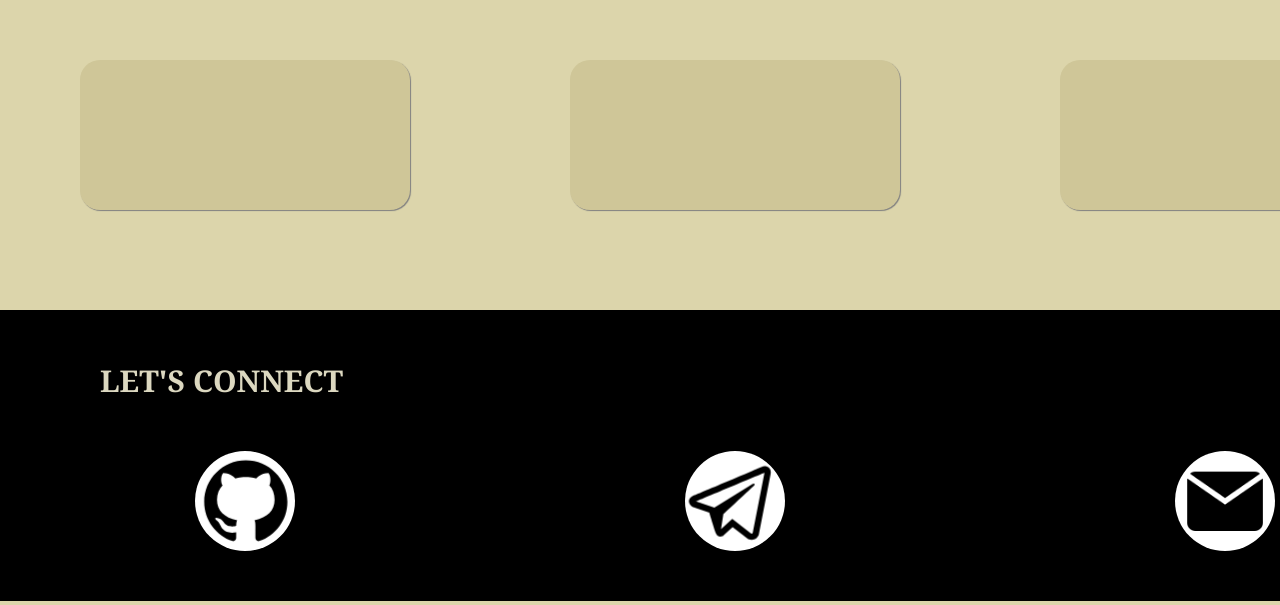
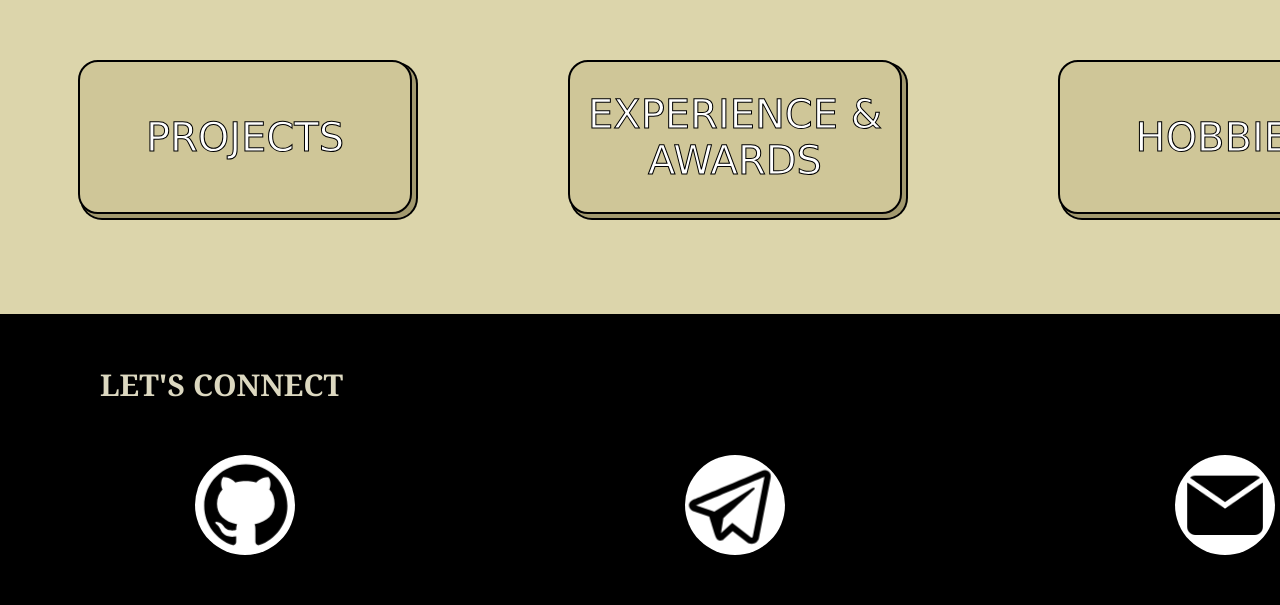
Before and after one commit to NigelYeoTW/nigelyeo, a React (Create React App) app in the folder body/: page / in a window 1280 px wide. Shown: the part 1290-1895 px from the top of the page. Built offline with nearby package versions, Linux system fonts and the light colour scheme.

Commit message:
Touch up selection and animate

```diff
--- a/body/src/MainPageSelection.css
+++ b/body/src/MainPageSelection.css
@@ -12,17 +12,72 @@ div.select {
   width: 330px;
   height: 150px;
   border-radius: 20px;
+  border: 2px solid black;
   display: flex;
   align-items: center;
   justify-content: center;
   background-color: #cfc698;
-  box-shadow: 1px 1px 1px grey;
+  /* box-shadow: 1px 1px 1px grey; */
+  box-shadow: #a2996e 4px 4px 0 0,#000 4px 4px 0 2px;
   cursor: pointer;
+  overflow: hidden;
 }
 
-div.select:hover {
-  transform: scale(1.05);
-  transition: transform 0.3s ease-in-out;
+@keyframes jumping {
+  0% {
+    transform: translate3d(0, 0, 0) rotate(0deg);
+  }
+
+  60% {
+    transform: translate3d(0, -30px, 0) rotate(0deg);
+  }
+
+  80% {
+    transform: translate3d(0, -20px, 0) rotate(-15deg);
+  }
+
+  100% {
+    transform: translate3d(0, 0, 0) rotate(0deg);
+  }
+}
+
+@keyframes jiggle {
+  0%, 100% {
+    transform: rotate(-2deg);
+  }
+
+  50% {
+    transform: rotate(2deg);
+  }
+}
+
+div.select span {
+  text-align: center;
+}
+
+div.select:hover span{
+  animation: 1.5s infinite jumping;
+  /* transform: scale(1.05); */
+  /* transition: transform 0.3s ease-in-out; */
+}
+
+div.jiggle {
+  animation-delay: 5s;
+  animation: 0.1s 3 jiggle;
+}
+
+div.select:active {
+  box-shadow: #a2996e 3px 3px 0 0,#000 3px 3px 0 2px;
+  transform: scale(0.98);
+}
+
+div.select span {
+  font-family:'Lucida Sans', 'Lucida Sans Regular', 'Lucida Grande', 'Lucida Sans Unicode', Geneva, Verdana, sans-serif;
+  font-size: 40px;
+  /* color: rgb(255, 251, 200); */
+  color: rgb(255, 255, 255);
+  -webkit-text-stroke-color: black;
+  -webkit-text-stroke-width: 1px;
 }
 
 /* div.inner-select {
--- a/body/src/MainPageSelection.js
+++ b/body/src/MainPageSelection.js
@@ -1,12 +1,62 @@
 import './MainPageSelection.css';
+import react from 'react';
+import { useEffect, useRef } from 'react';
 
 function MainPageSelection() {
+
+  const targetRef = useRef(null);
+
+  const options = {
+    root: null,
+    threshold: 0.65,
+    rootMargin: "0px",
+  };
+
+  let allJiggle = document.querySelectorAll('.select');
+
+  useEffect(() => {
+    allJiggle = document.querySelectorAll('.select');
+    const target = targetRef.current;
+    const theObserver = new IntersectionObserver(intersectionCallback, options);
+    if (target) {
+      theObserver.observe(target);
+    }
+
+    return () => {
+      if (target) {
+        theObserver.unobserve(target);
+      }
+    }
+  }, [])
+
+  const dummy = () => {
+
+  }
+
+  function intersectionCallback(entries) {
+    const [entry] = entries;
+    if (entry.isIntersecting) {
+      allJiggle.forEach((jiggleEntry) => {
+        jiggleEntry.classList.add("jiggle");
+      })
+    } else {
+      allJiggle.forEach((jiggleEntry) => {
+        jiggleEntry.classList.remove("jiggle");
+      })
+    }
+  }
+
   return (
-    <div className="selection-overall">
-      <div className="projects select select-top">
+    <div ref={targetRef} className="selection-overall">
+      <div className="projects select">
+        <span>PROJECTS</span>
       </div>
-      <div className='awards select'></div>
-      <div className='contact-me select'></div>
+      <div className='work-awards select'>
+        <span>EXPERIENCE & AWARDS</span>
+      </div>
+      <div className='hobbies select'>
+        <span>HOBBIES</span>
+      </div>
     </div>
   )
 }
```
